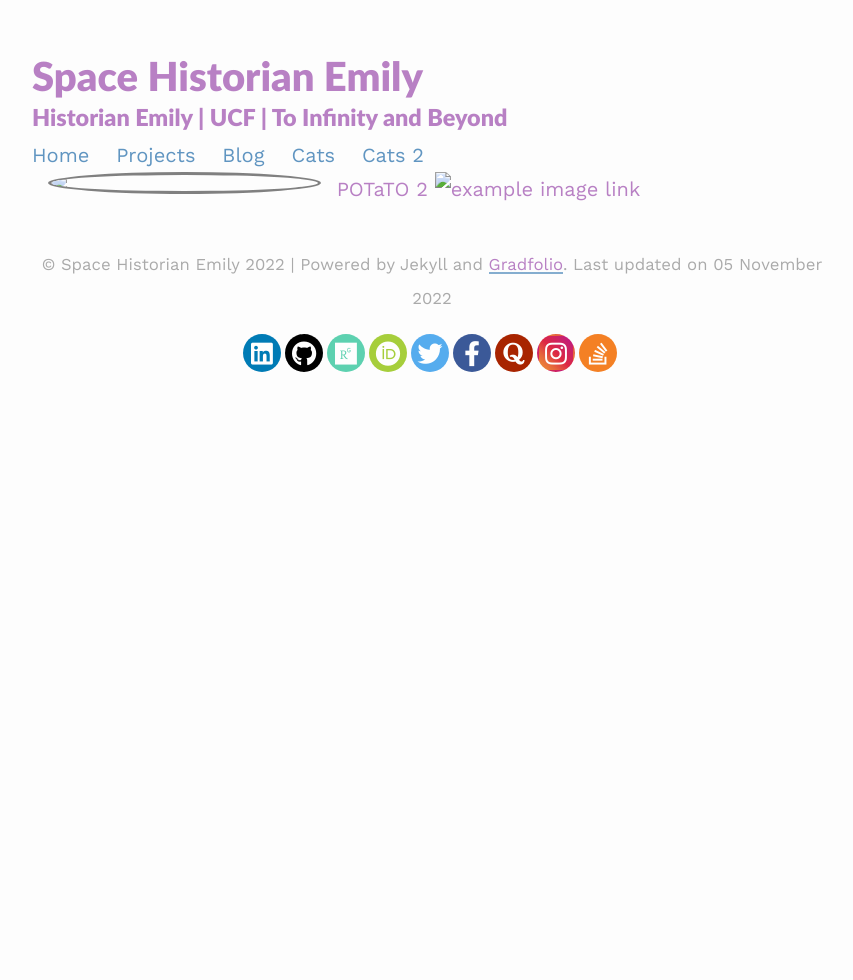
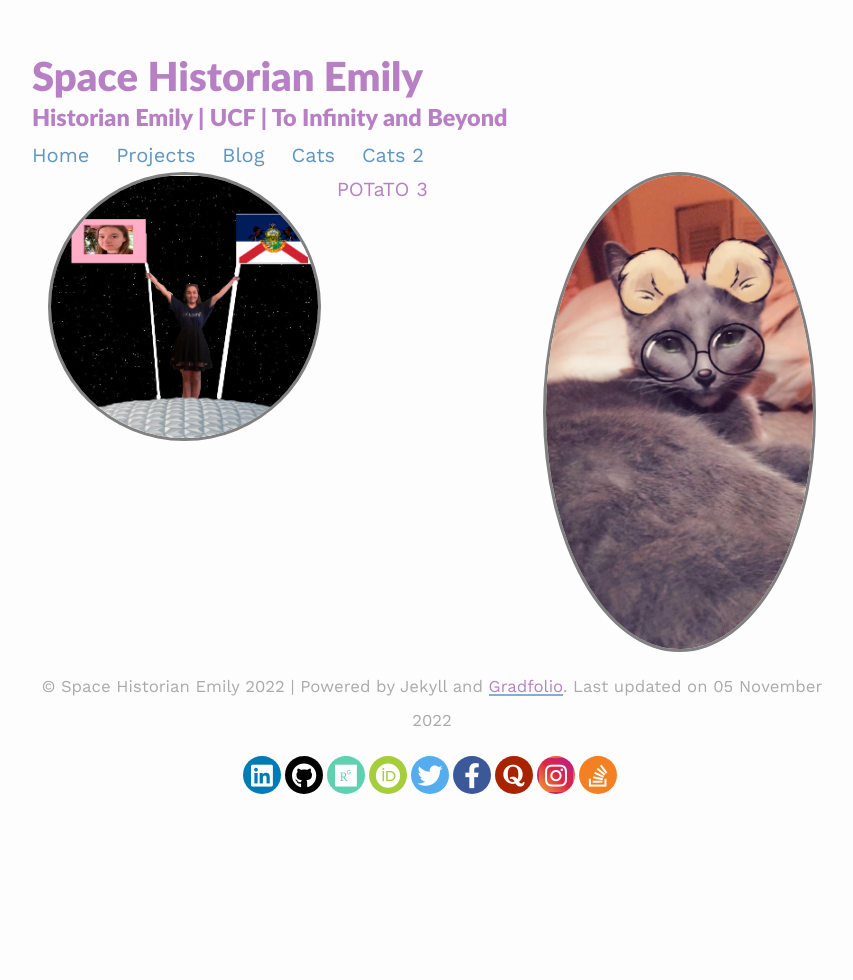
Before and after one commit to emilystrickland2/Historian, a Jekyll site: the page built from Project fix image/Cats 2.0.html, in a window 1280 px wide. Shown: the whole page, without its empty margins (208-1061 px from the left). Built offline with Jekyll 4.4.1, drawn with Linux system fonts in a browser that asks for light colours; nearby versions of some CDN libraries.

Commit message:
Update Cats 2.0.html

```diff
--- a/Project fix image/Cats 2.0.html
+++ b/Project fix image/Cats 2.0.html
@@ -4,9 +4,9 @@
 title: Cats 2.0
 ---
 
-POTaTO 2
-
-<img src="starlight.jpg" alt="example image link" width="20px" />
+POTaTO 3
 
 
-<img class="profile left" src="starlight.jpg" width="33.33%">
+<img class="profile right" src="/Historian/assets/images/starlight.jpg" width="33.33%">
+
+<img class="profile left" src="/Historian/assets/images/Selfie.png" width="33.33%">
```
